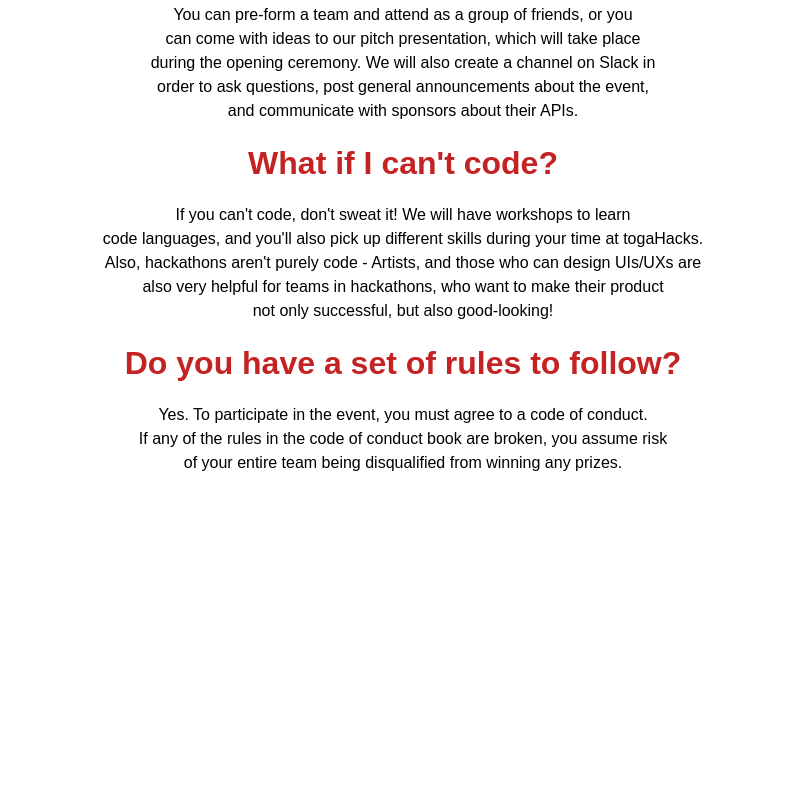
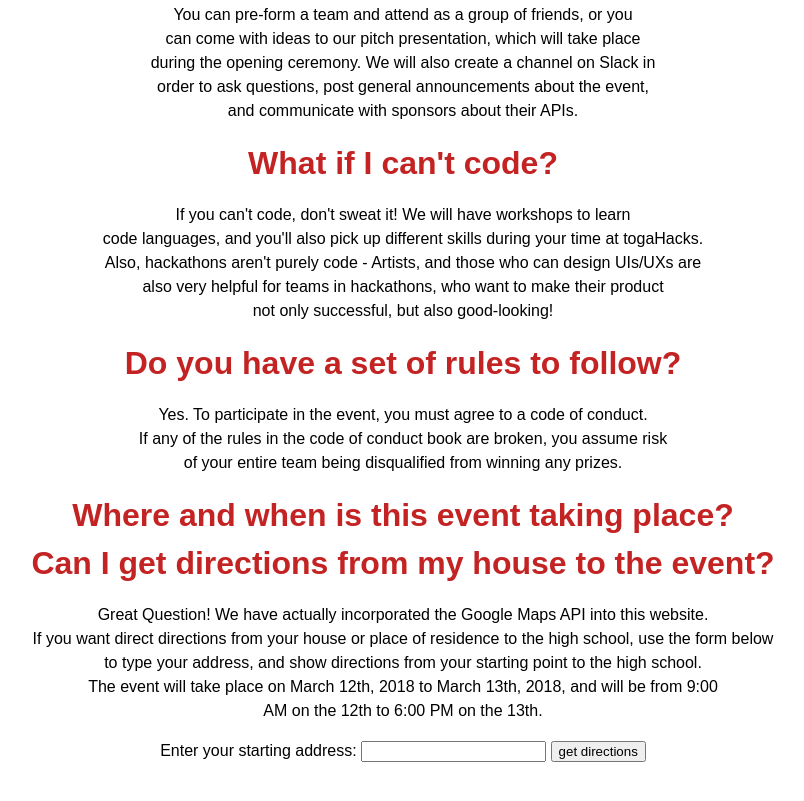
Before and after one commit to TogaHacks/TogaHacks.github.io, a plain HTML site: page faq.html in a window 1280 px wide. Shown: the part 1799-2600 px from the top of the page, without its empty margins (237-1041 px from the left). Before the commit the page ends 2340 px from the top, so only its background shows below. Drawn offline with Linux system fonts and the light colour scheme.

```diff
--- a/faq.html
+++ b/faq.html
@@ -10,7 +10,6 @@
       href="img/myicon.png">
 </head>
 <body>
-
     <!-- the header -->
     <header>
 
@@ -61,3 +60,11 @@
         <p><center>If you can't code, don't sweat it! We will have workshops to learn <br>code languages, and you'll also pick up different skills during your time at togaHacks. <br>Also, hackathons aren't purely code - Artists, and those who can design UIs/UXs are <br>also very helpful for teams in hackathons, who want to make their product<br> not only successful, but also good-looking!</center></p>
         <p><font size="6" color="#c42323"> <b><center> Do you have a set of rules to follow?</font></b></center></p>
         <p><center>Yes. To participate in the event, you must agree to a code of conduct.<br> If any of the rules in the code of conduct book are broken, you assume risk <br>of your entire team being disqualified from winning any prizes.</center></p>
+        <p><font size="6" color="#c42323"> <b><center> Where and when is this event taking place? <br>Can I get directions from my house to the event? </b></center></font></p>
+        <p><center>Great Question! We have actually incorporated the Google Maps API into this website. <br>If you want direct directions from your house or place of residence to the high school, use the form below <br>to type your address, and show directions from your starting point to the high school.<br> The event will take place on March 12th, 2018 to March 13th, 2018, and will be from 9:00<br> AM on the 12th to 6:00 PM on the 13th.</center></p>
+      <center>  <form action=”http://maps.google.com/maps” method=”get” target=”_blank”>
+          Enter your starting address:
+          <input type="text" name="saddr" />
+          <input type="hidden" name="daddr" value="20300 Herriman Avenue Saratoga CA 95070" />
+          <input type="submit" value="get directions" />
+        </form></center>
```
Also changed, not shown: index.html (+2 -1 lines), oursponsors.html (+0 -1 lines), ourteam.html (+0 -1 lines), register.html (+0 -1 lines), schedule.html (+0 -1 lines), sponsorrequest.html (+1 -2 lines).
